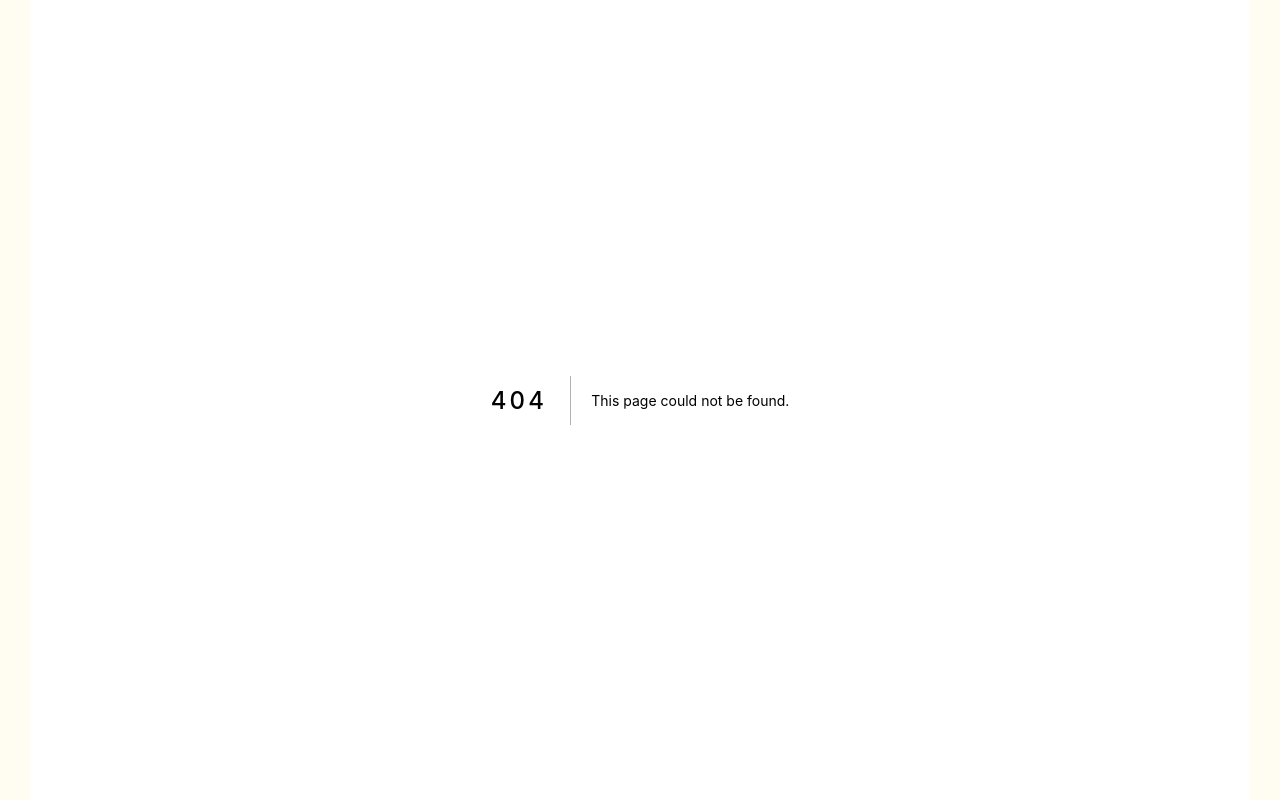
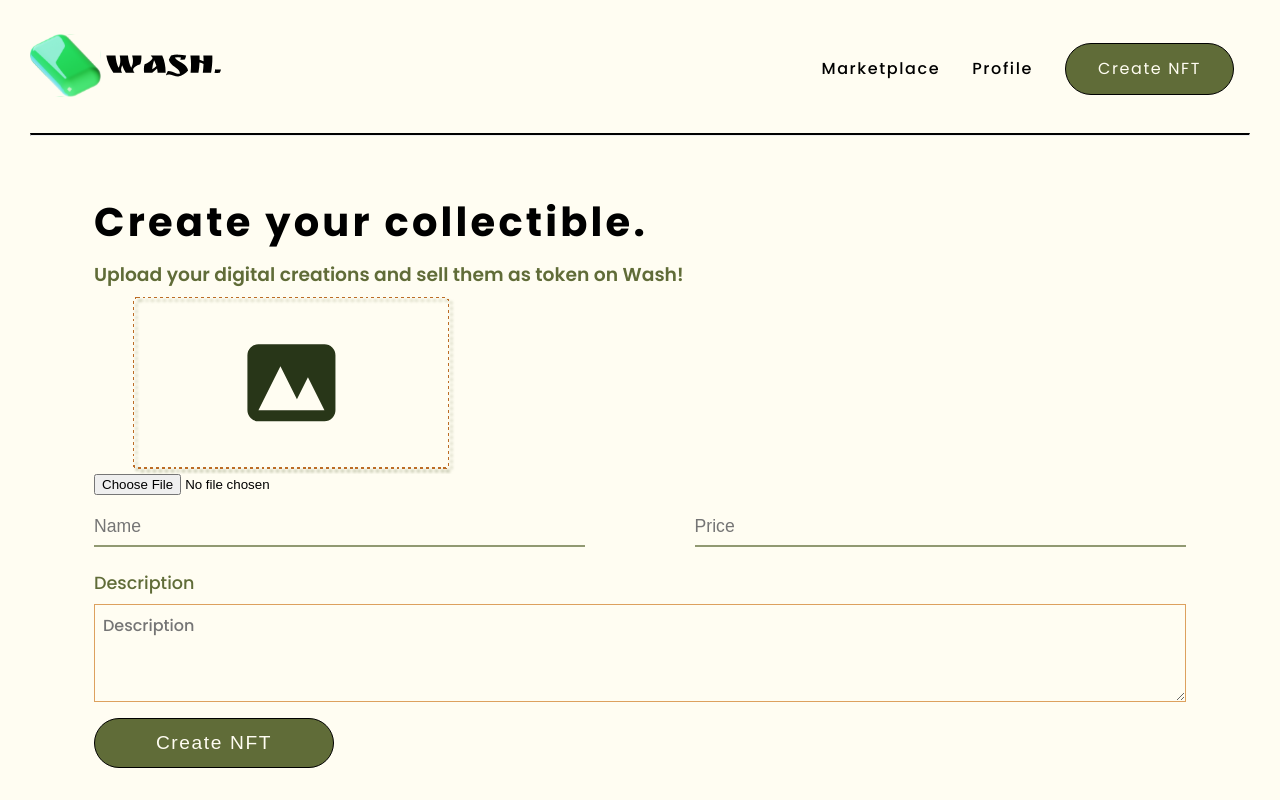
Before and after one commit to gelicamarie/Wash, a Next.js app: page /create in a window 1280 px wide. Before the commit this address had no page. Built offline with nearby package versions, Linux system fonts and the light colour scheme.

Commit message:
feat: Added a Profile Page and Create NFT Page (#1)
* feat: Added a Profile Page and Create NFT Page

* fix: create NFT page

```diff
--- a/package.json
+++ b/package.json
@@ -14,6 +14,7 @@
     "seed": "node scripts/seed.js"
   },
   "dependencies": {
+    "axios": "^0.21.1",
     "ipfs-http-client": "^50.1.2",
     "next": "11.0.1",
     "react": "17.0.2",
--- a/src/components/Navbar/Navbar.js
+++ b/src/components/Navbar/Navbar.js
@@ -28,8 +28,11 @@ const Navbar = () => {
               <NavItem>
                 <Link href="/marketplace">Marketplace</Link>
               </NavItem>
+              <NavItem>
+                <Link href="/user">Profile</Link>
+              </NavItem>
               <NavBtn>
-                <Link href="#">Connect Wallet</Link>
+                <Link href="/create">Create NFT</Link>
               </NavBtn>
             </Menu>
           </NavContainer>
--- /dev/null
+++ b/src/components/Upload.js
@@ -0,0 +1,58 @@
+const Upload = (props) => {
+  return (
+    <svg
+      width={439}
+      height={242}
+      viewBox="0 0 439 242"
+      fill="none"
+      xmlns="http://www.w3.org/2000/svg"
+      {...props}
+    >
+      <path
+        fillRule="evenodd"
+        clipRule="evenodd"
+        d="M171 64.5a15.001 15.001 0 00-15 15v75a15.001 15.001 0 0015 15h90a15.001 15.001 0 0015-15v-75a15 15 0 00-15-15h-90zm90 90h-90l30-60 22.5 45 15-30 22.5 45z"
+        fill="#283618"
+      />
+      <g filter="url(#prefix__filter0_d)">
+        <rect
+          x={1}
+          y={1}
+          width={429}
+          height={232}
+          rx={4}
+          stroke="#BC6C25"
+          strokeWidth={2}
+          strokeDasharray="4 4"
+          shapeRendering="crispEdges"
+        />
+      </g>
+      <defs>
+        <filter
+          id="prefix__filter0_d"
+          x={0}
+          y={0}
+          width={439}
+          height={242}
+          filterUnits="userSpaceOnUse"
+          colorInterpolationFilters="sRGB"
+        >
+          <feFlood floodOpacity={0} result="BackgroundImageFix" />
+          <feColorMatrix
+            in="SourceAlpha"
+            values="0 0 0 0 0 0 0 0 0 0 0 0 0 0 0 0 0 0 127 0"
+            result="hardAlpha"
+          />
+          <feOffset dx={4} dy={4} />
+          <feGaussianBlur stdDeviation={2} />
+          <feComposite in2="hardAlpha" operator="out" />
+          <feColorMatrix values="0 0 0 0 0.376471 0 0 0 0 0.423529 0 0 0 0 0.219608 0 0 0 0.69 0" />
+          <feBlend in2="BackgroundImageFix" result="effect1_dropShadow" />
+          <feBlend in="SourceGraphic" in2="effect1_dropShadow" result="shape" />
+        </filter>
+      </defs>
+    </svg>
+  );
+};
+
+export default Upload;
--- /dev/null
+++ b/src/pages/create.js
@@ -0,0 +1,108 @@
+import styled from "styled-components";
+import Navbar from "../components/Navbar/Navbar";
+import Upload from "../components/Upload";
+
+const Hero = styled.div`
+  display: flex;
+  flex-direction: column;
+  height: 80vh;
+  margin: auto 4rem;
+`;
+const Header = styled.h1`
+  margin: 3rem 0 0;
+  font-size: 2.5rem;
+  font-weight: 700;
+`;
+const Subheader = styled.h3`
+  color: var(--color-theme-green-0);
+  font-weight: 600;
+  margin: 0.5rem 0;
+`;
+const Form = styled.div``;
+const Container = styled.div`
+  display: flex;
+  flex-direction: row;
+  width: 100%;
+  justify-content: space-between;
+`;
+
+const Label = styled.p`
+  margin-bottom: 0.5rem;
+  color: var(--color-theme-green-0);
+  font-size: 1.1rem;
+  font-weight: 500;
+`;
+const Input = styled.input`
+  background: transparent;
+  border: transparent;
+  width: 45%;
+  border-bottom: 2px solid var(--color-theme-green-2);
+  color: var(--color-theme-green-0);
+  margin: 0.3rem 0;
+  padding: 1rem 0 0.5rem 0;
+  font-size: 1.1rem;
+  font-weight: 500;
+  outline: none;
+`;
+
+const File = styled.input`
+  background: transparent;
+  border: transparent;
+`;
+const Description = styled.textarea`
+  font-family: "Poppins", "Arial";
+  background: transparent;
+  color: var(--color-theme-green-2);
+  border: 1.9px solid var(--color-theme-orange-0);
+  height: 20%;
+  padding: 0.5rem;
+  font-size: 1rem;
+  font-weight: 500;
+  margin-bottom: 0;
+  &:focus {
+    outline: none !important;
+    border-color: var(--color-theme-orange-0);
+  }
+`;
+
+const Photo = styled(Upload)`
+  margin: 0;
+  padding: 0;
+  width: 25rem;
+`;
+
+export const Button = styled.button`
+  width: 15rem;
+  font-size: 1.2rem;
+  margin: 1rem 0;
+  border-radius: 50px;
+  border: 0.1rem solid black;
+  padding: 0.8rem 2rem;
+  background: var(--color-theme-green-0);
+  color: var(--color-theme-bg);
+  letter-spacing: 0.1rem;
+  font-weight: 300;
+`;
+
+export default function Create() {
+  return (
+    <>
+      <Navbar />
+      <Hero>
+        <Header>Create your collectible.</Header>
+        <Subheader>
+          Upload your digital creations and sell them as token on Wash!
+        </Subheader>
+        <Photo />
+        <input type="file" name="NFT"></input>
+        <Container>
+          <Input placeholder="Name"></Input>
+          <Input placeholder="Price"></Input>
+        </Container>
+        <Label>Description</Label>
+        <Description placeholder="Description"></Description>
+        <Button>Create NFT</Button>
+      </Hero>
+    </>
+  );
+}
--- a/src/pages/index.js
+++ b/src/pages/index.js
@@ -53,7 +53,7 @@ export default function Wash({ nfts }) {
           <Art
             title="Green Art"
             url="/1.png"
-            owner="SaihajpreetSingh"
+            owner="0x123456"
             price={2.75}
             to="/artwork/7"
             width={550}
--- a/src/styles/globals.css
+++ b/src/styles/globals.css
@@ -4,6 +4,7 @@
   --color-theme-bg: #fffdf2;
   --color-theme-green-0: #606c38;
   --color-theme-green-1: #283618;
+  --color-theme-green-2: #919972;
   --color-theme-orange-0: #dda15e;
   --color-theme-orange-1: #bc6c25;
   margin: auto;
```
Also changed, not shown: src/pages/user/index.js (added, +58 -0 lines), 1 other file (tests, documents, lock files or other folders).
